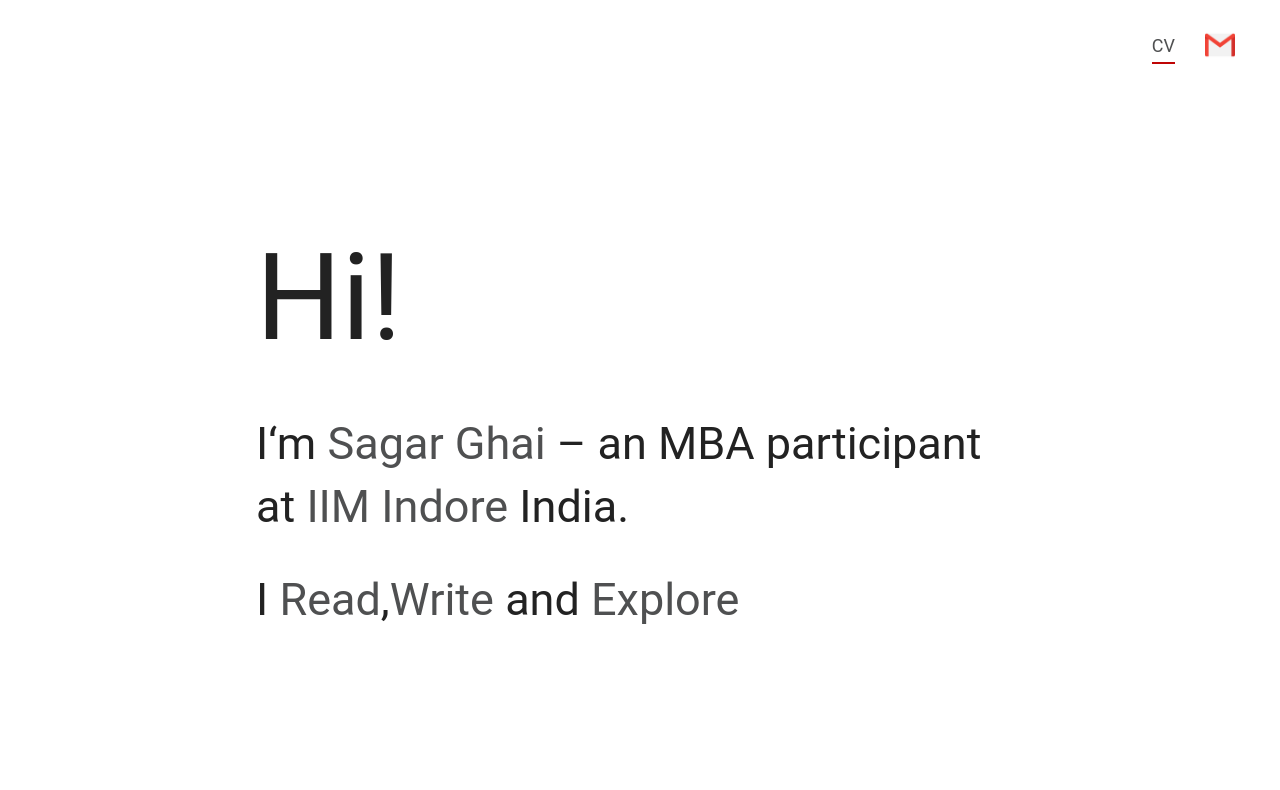
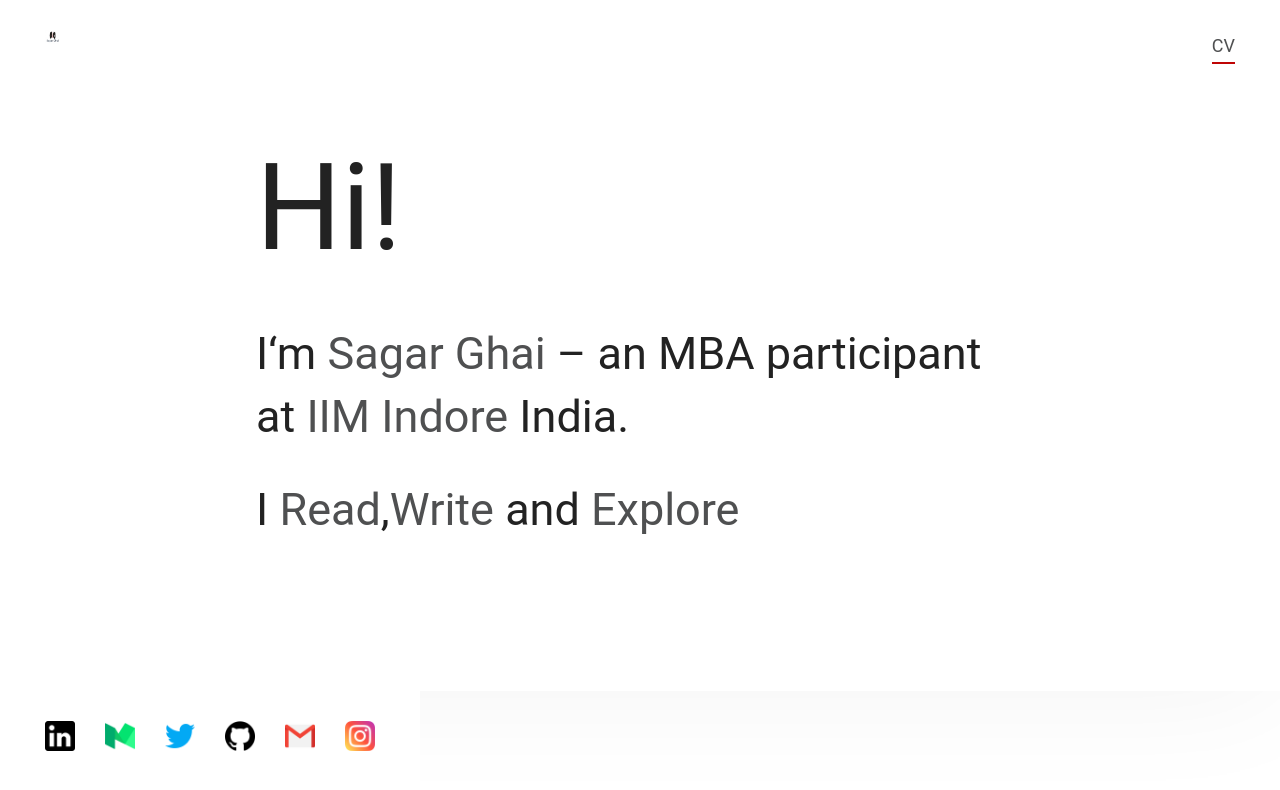
Before and after one commit to sagarghai/sagarghai.github.io, a Jekyll site: the page built from index.html, in a window 1280 px wide. Shown: the top 790 px of the page. Built offline with Jekyll 4.4.1, drawn with Linux system fonts in a browser that asks for light colours.

Commit message:
nav changes

```diff
--- a/_layouts/default.html
+++ b/_layouts/default.html
@@ -21,12 +21,12 @@
     <div class="nav">
         <h1 class="nav-logo">
     <a href="/">
-      <img src="/images/logo.png" alt="SagarGhai">
+      <img src="/images/logo.png" alt="SagarGhai" class="social-icon">
     </a>
         </h1>
         <ul class="nav-menu">
             <li class="nav-menu-item"><a href="/public/Sagar_ghai_resume.pdf" style="border-bottom: 2px solid rgb(191, 5, 5);">CV</a></li>
-            <li class="nav-menu-item"><a href="mailto:p18sagarg@iimidr.ac.in"><img src="/images/gmail.png" alt="Email" class="social-icon"/></a></li>
+            <!-- <li class="nav-menu-item"><a href="mailto:p18sagarg@iimidr.ac.in"><img src="/images/gmail.png" alt="Email" class="social-icon"/></a></li> -->
         </ul>
     </div>
     <div class="container-site">
--- a/css/main.css
+++ b/css/main.css
@@ -131,7 +131,7 @@
     transition: all 0.05s linear;
     width: 100%;
     z-index: 2;
-    background-color: white;
+    /*background-color: white;*/
 }
 
 .nav-logo {
@@ -421,7 +421,7 @@
 
 @media (min-width: 650px) {
     .container-site {
-        padding: 214px 0 120px;
+        /*padding: 214px 0 120px;*/
     }
 }
 
```
